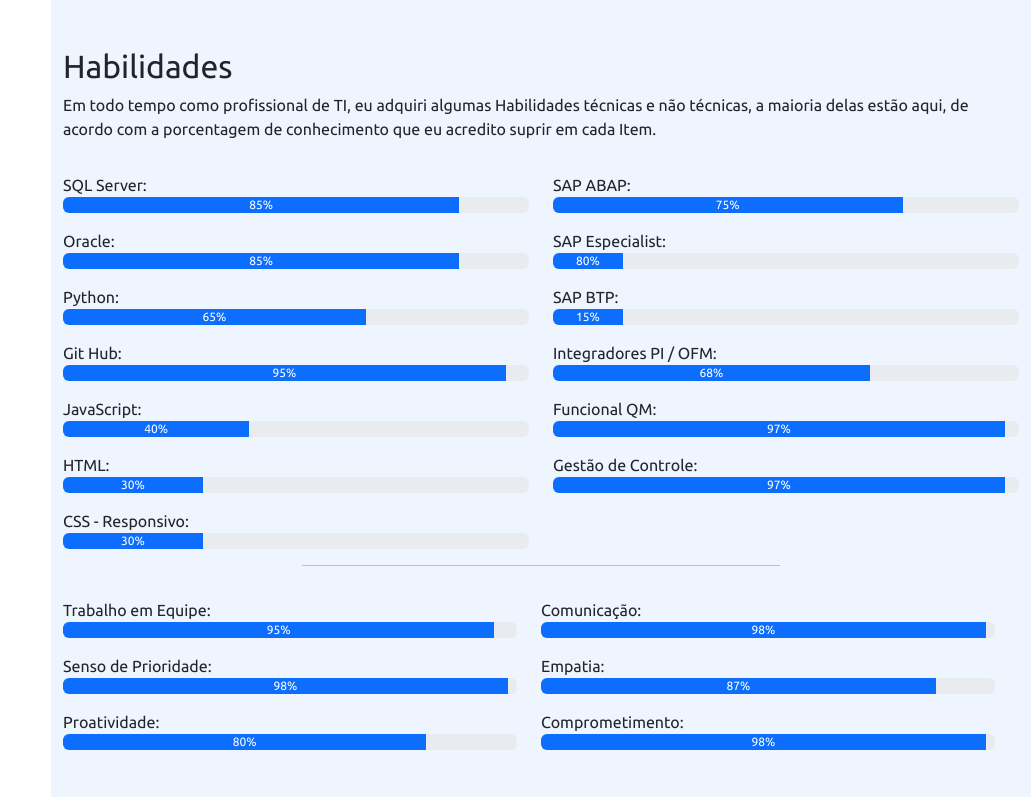
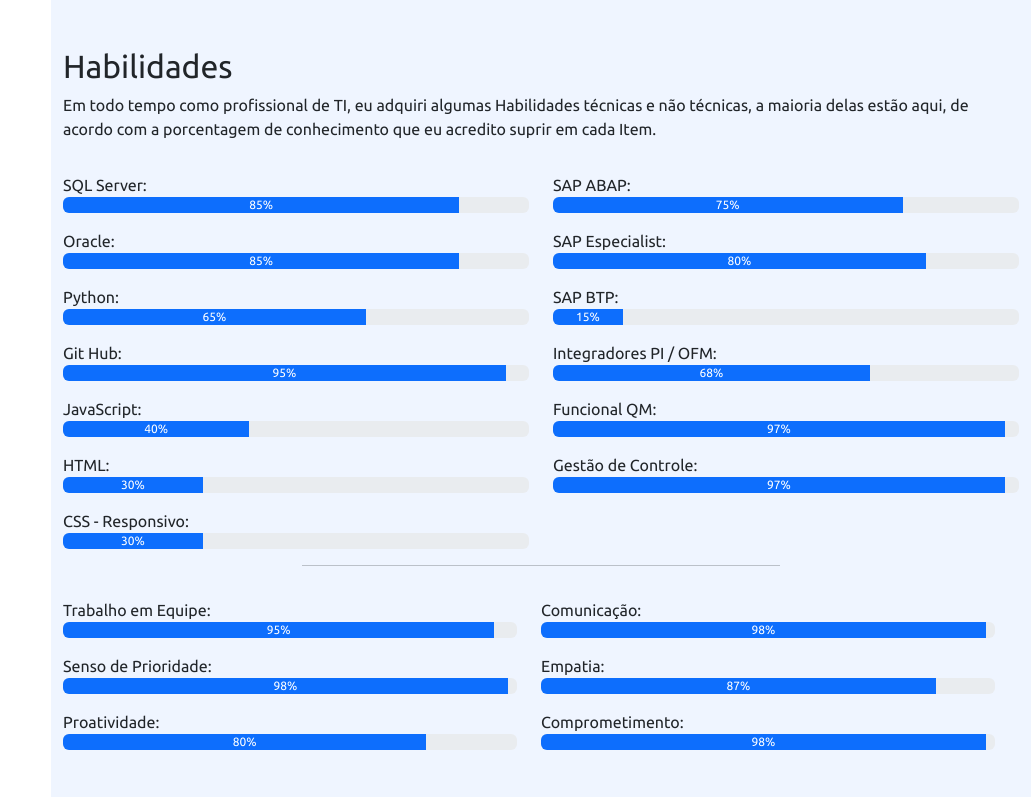
Before and after one commit to fkobata/PortFolio, a Flask app: page / in a window 1280 px wide. Shown: the part 1732-2529 px from the top of the page, without its empty margins (249-1280 px from the left). Run offline with Flask 3, Linux system fonts and the light colour scheme; some libraries are stand-ins or nearby versions.

Commit message:
sin last Mesg

```diff
--- a/templates/index.html
+++ b/templates/index.html
@@ -216,7 +216,7 @@
                         <p class="mt-3 mb-0">SAP Especialist:</p>
                         <div class="progress" data-anime="left" role="progressbar" aria-label="Example with label"
                             aria-valuenow="80" aria-valuemin="0" aria-valuemax="100">
-                            <div class="progress-bar" style="width: 15%">80%</div>
+                            <div class="progress-bar" style="width: 80%">80%</div>
                         </div>
                         <p class="mt-3 mb-0">SAP BTP:</p>
                         <div class="progress" data-anime="left" role="progressbar" aria-label="Example with label"
```
